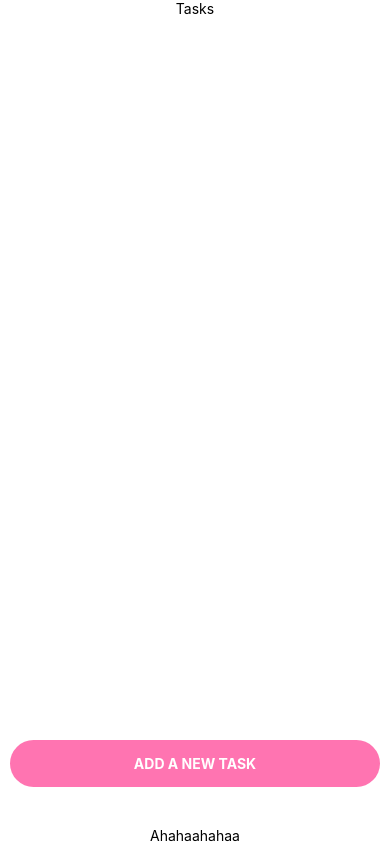
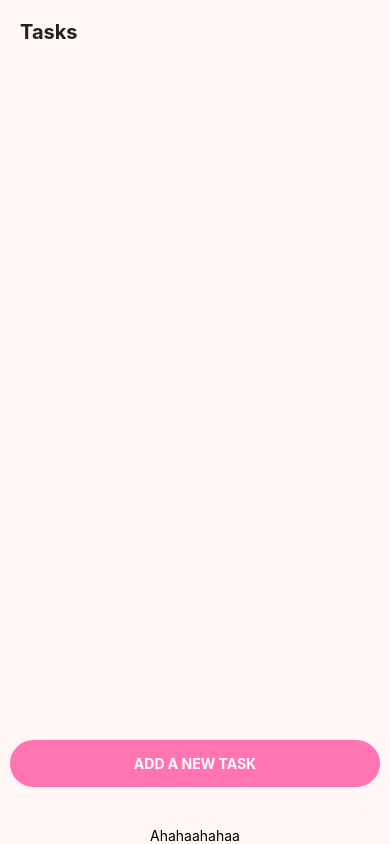
Before and after one commit to AhmedAbozaid9/Todo_App, a React Native app: screen / in a window 390 px wide. Built offline with nearby package versions, Linux system fonts and the light colour scheme.

Commit message:
styles tasks screen

```diff
--- a/App.js
+++ b/App.js
@@ -16,7 +16,7 @@ export default function App() {
 const styles = StyleSheet.create({
   container: {
     flex: 1,
-    backgroundColor: "#fff",
+    backgroundColor: "#FFF6F6",
     alignItems: "center",
   },
 });
--- a/components/TodoItem.js
+++ b/components/TodoItem.js
@@ -22,11 +22,10 @@ const styles = StyleSheet.create({
   todo: {
     flexDirection: "row",
     backgroundColor: "white",
-    borderColor: "black",
-    borderWidth: 2,
-    borderStyle: "solid",
+    borderLeftColor: "#FF5D5D",
+    borderLeftWidth: 2,
+    borderLeftStyle: "solid",
     margin: 5,
-    padding: 5,
-    borderRadius: 10,
+    padding: 10,
   },
 });
--- a/screens/Tasks.js
+++ b/screens/Tasks.js
@@ -1,4 +1,4 @@
-import { ScrollView, Text, StyleSheet, FlatList } from "react-native";
+import { Text, StyleSheet, FlatList } from "react-native";
 import React, { useState } from "react";
 
 import Screen from "../components/Screen";
@@ -13,21 +13,28 @@ export default function Tasks() {
   };
   return (
     <Screen>
-      <Text>Tasks</Text>
-      <ScrollView style={styles.tasksContainer} persistentScrollbar={true}>
-        <FlatList
-          data={tasks}
-          renderItem={({ item }) => <TodoItem text={item} />}
-        />
-      </ScrollView>
+      <Text style={styles.header}>Tasks</Text>
+      <FlatList
+        style={styles.tasksContainer}
+        persistentScrollbar={true}
+        data={tasks}
+        renderItem={({ item }) => <TodoItem text={item} />}
+      />
       <BigButton handleClick={addTask} text="add a new task" />
     </Screen>
   );
 }
 
 const styles = StyleSheet.create({
+  header: {
+    fontSize: 20,
+    fontWeight: "bold",
+    alignSelf: "flex-start",
+    margin: 20,
+    color: "#222222",
+  },
   tasksContainer: {
-    backgroundColor: "gray",
     height: "82%",
+    width: "90%",
   },
 });
```
